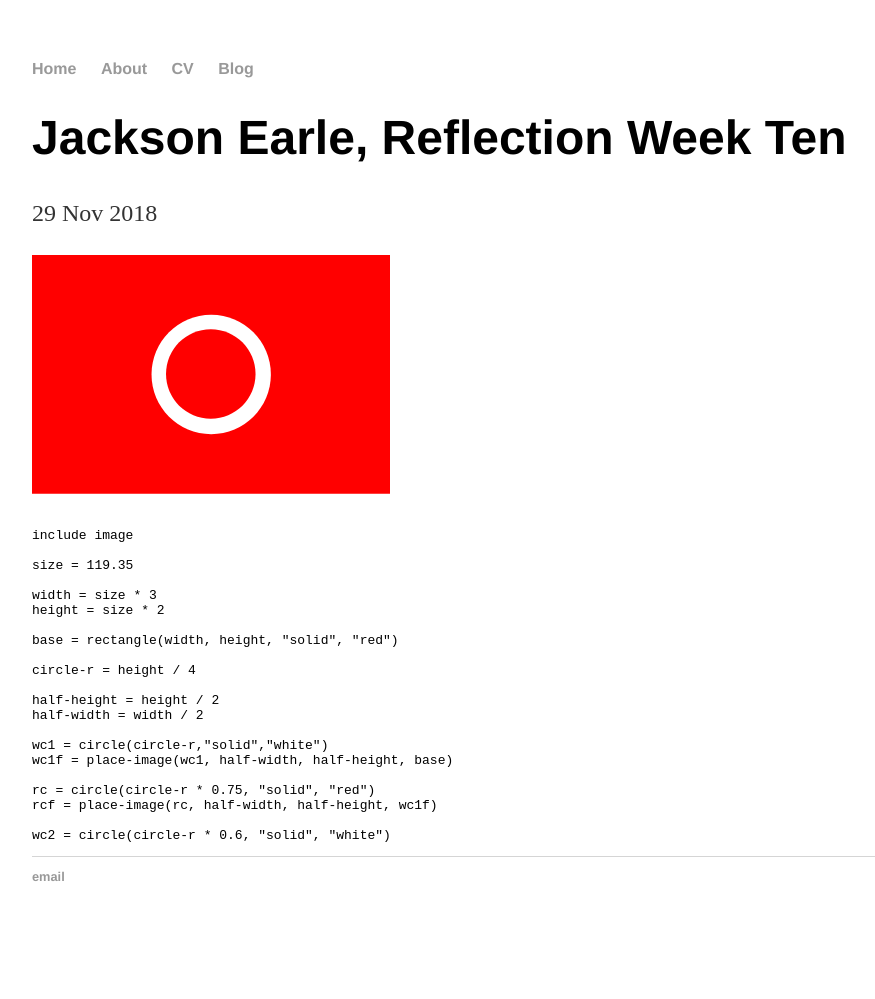
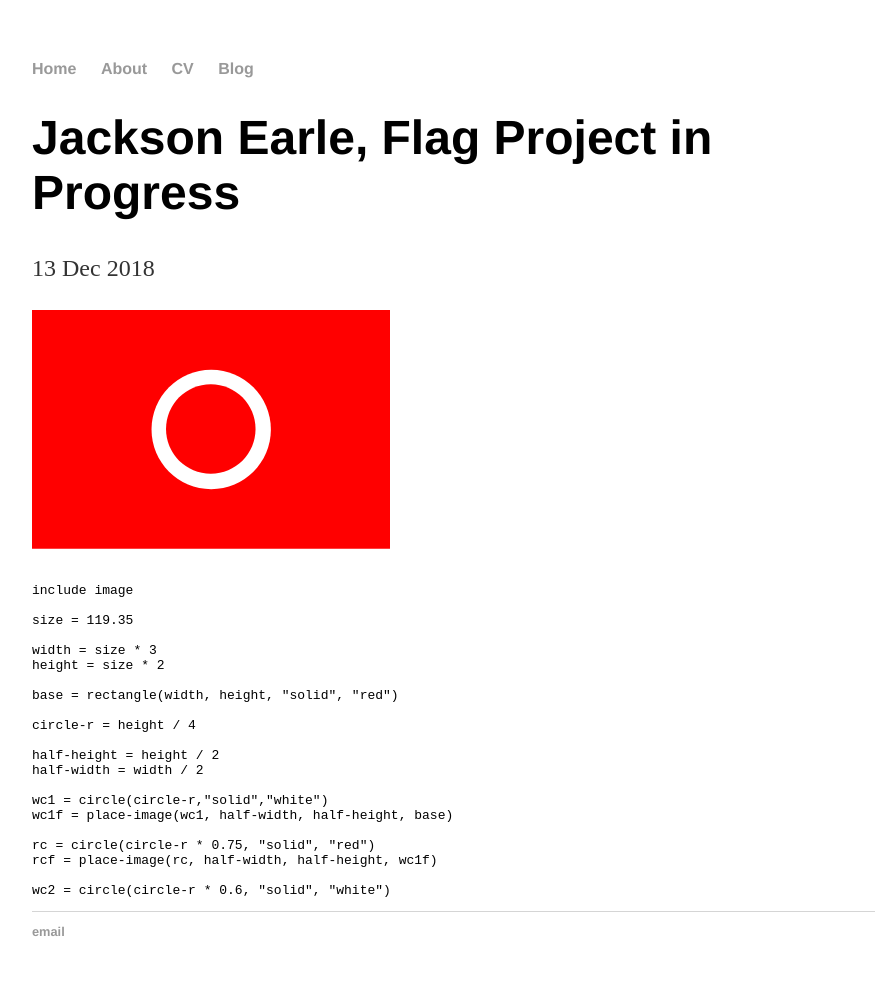
Before and after one commit to jacksone4296/jacksone4296.github.io, a Jekyll site: the page built from _posts/2018-12-13-Flag-Project-in-Progress.md, in a window 1280 px wide. Shown: the whole page, without its empty margins (160-1035 px from the left). Built offline with Jekyll 4.4.1, drawn with Linux system fonts in a browser that asks for light colours; before the commit the page ends 944 px from its top, so only the background shows below that.

Commit message:
Update and rename 2018-12-13-jackson-earle-learning-blog.md to 2018-12-13-Flag-Project-in-Progress.md

```diff
--- a/_posts/2018-12-13-jackson-earle-learning-blog.md
+++ b/_posts/2018-12-13-Flag-Project-in-Progress.md
@@ -1,7 +1,7 @@
 ---
 layout: post
-title: Jackson Earle, Reflection Week Ten
-date: 2018-11-29
+title: Jackson Earle, Flag Project in Progress
+date: 2018-12-13
 ---
 
 
```
